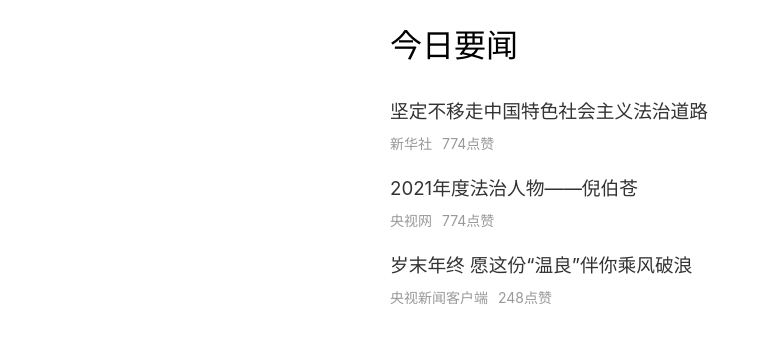
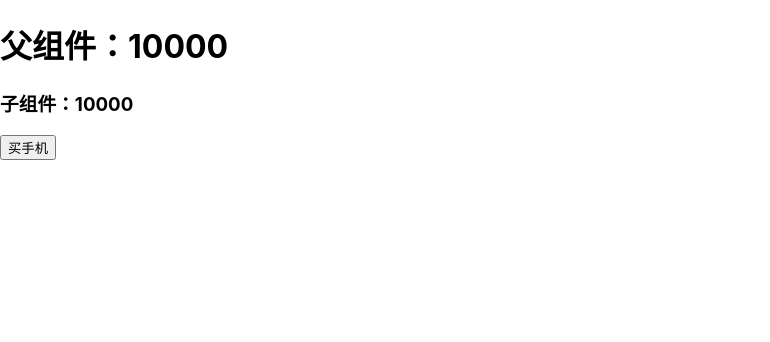
Before and after one commit to PlumDong/react-demo-heima, a React (Create React App) app: page / in a window 1280 px wide. Shown: the top 342 px of the page, without its empty margins (0-770 px from the left). Built offline with nearby package versions, Linux system fonts and the light colour scheme.

Commit message:
6. 组件通讯-子传父方式

```diff
--- a/src/index.js
+++ b/src/index.js
@@ -1,39 +1,40 @@
 import ReactDOM from 'react-dom';
 import './index.css';
 import {render} from "@testing-library/react";
-
-function App() {
-    return (<div className="parent">
-            <h1>今日要闻</h1>
-            <div className="child">
-                <h3>坚定不移走中国特色社会主义法治道路</h3>
-                <div className="detail">
-                    <span>新华社</span>
-                    <span>774点赞</span>
-                </div>
+import {Component} from "react";
+class Parent extends Component {
+    state = {
+        money: 10000,
+    };
+    // 回调函数
+    buyPhone = (price) => {
+        this.setState({
+            money: this.state.money - price,
+        });
+    };
+    render() {
+        const { money } = this.state;
+        return (
+            <div>
+                <h1>父组件：{money}</h1>
+                <Child money={money} buyPhone={this.buyPhone} />
             </div>
-            <div className="child">
-                <h3>2021年度法治人物——倪伯苍 </h3>
-                <div className="detail">
-                    <span>央视网</span>
-                    <span>774点赞</span>
-                </div>
-            </div>
-
-            <div className="child">
-                <h3>岁末年终 愿这份“温良”伴你乘风破浪 </h3>
-                <div className="detail">
-                    <span>央视新闻客户端</span>
-                    <span>248点赞</span>
-                </div>
-            </div>
+        );
+    }
+}
+const Child = (props) => {
+    const handleClick = () => {
+        // 子组件调用父组件传递过来的回调函数
+        props.buyPhone(5000);
+    };
+    return (
+        <div>
+            <h3>子组件：{props.money}</h3>
+            <button onClick={handleClick}>买手机</button>
         </div>
-    )
-}
-
+    );
+};
 
 const root = ReactDOM.createRoot(document.getElementById("root"))
 
-root.render(<App>
-
-</App>);
+root.render(<Parent></Parent>);
```
